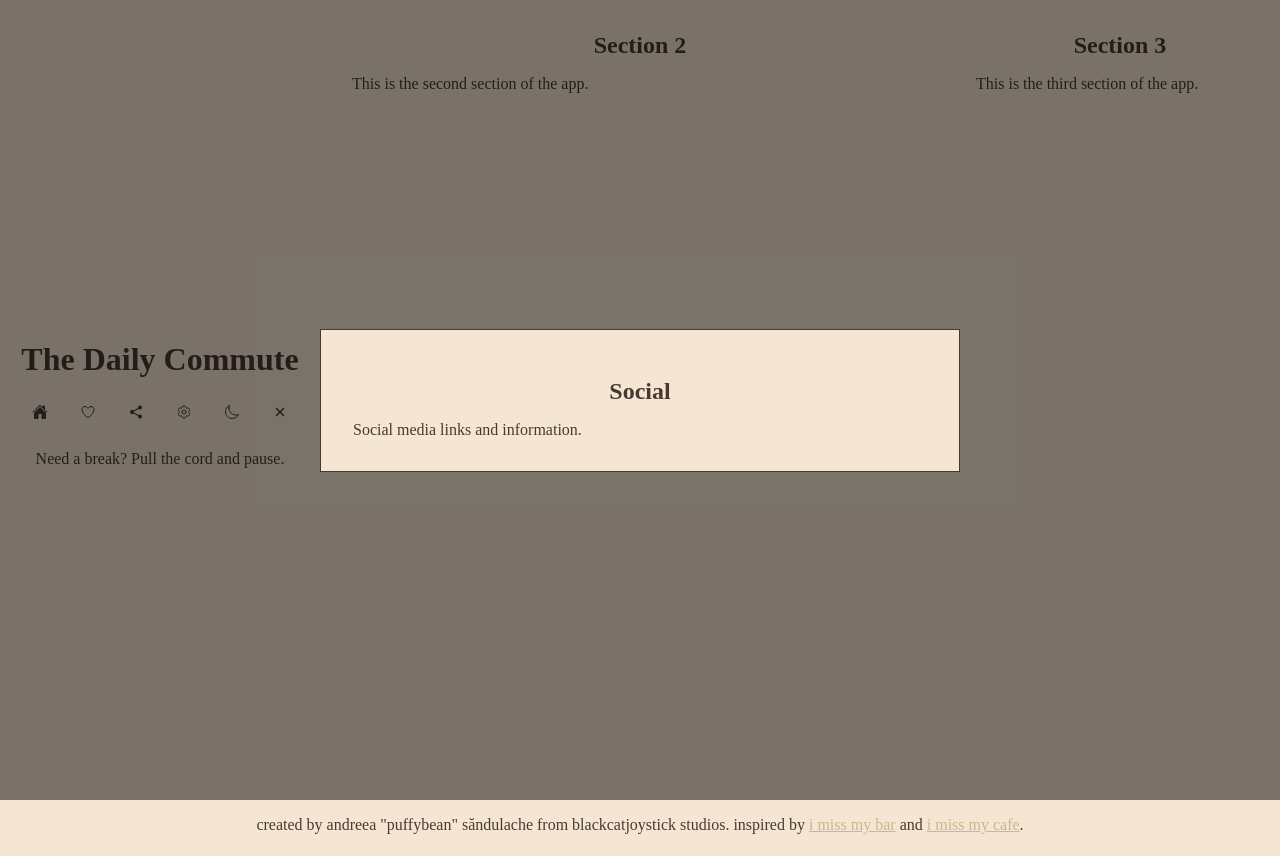
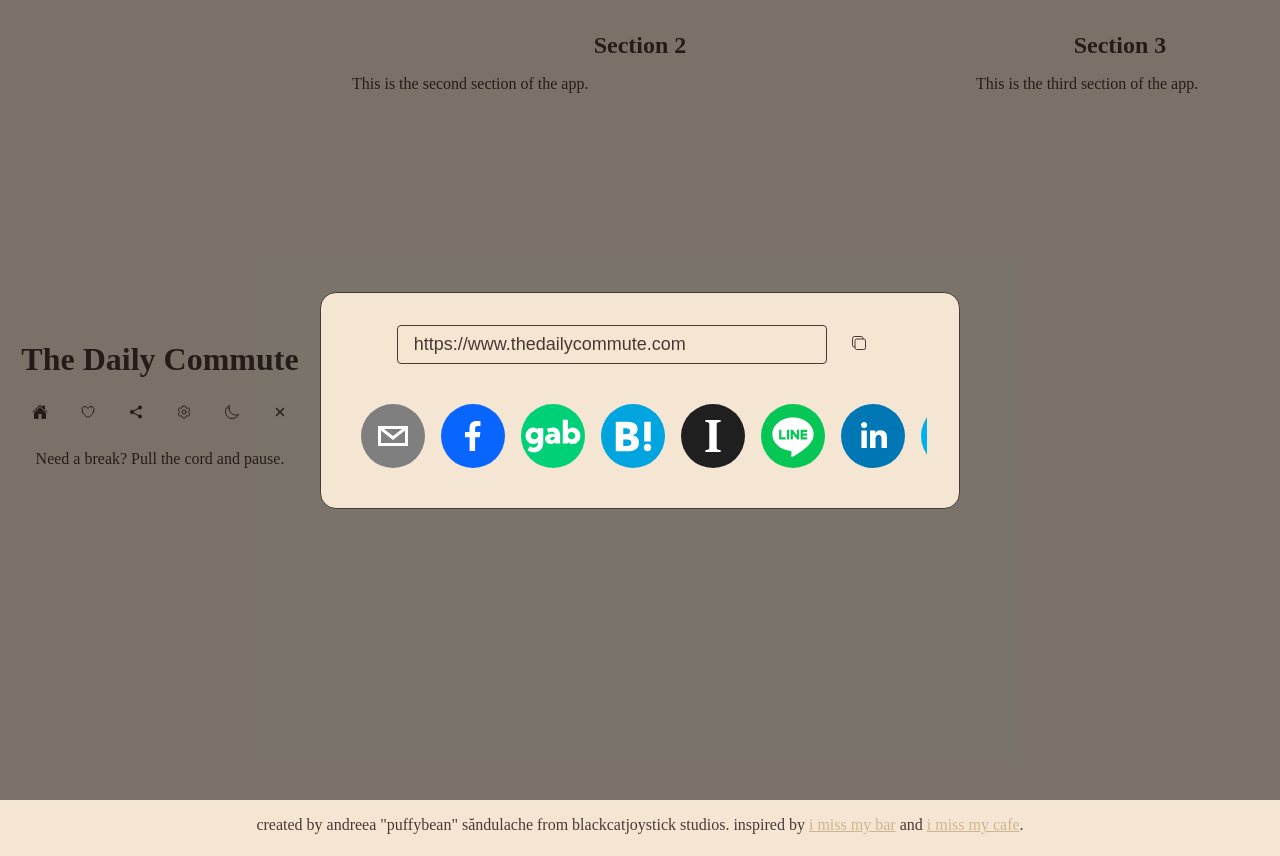
Before and after one commit to SAndreeaM/the-daily-commute, a React (Vite) app: page / in a window 1280 px wide. Both pictures are taken after a click on the button 136 px from the left and 413 px from the top of the page. Built offline with nearby package versions, Linux system fonts and the light colour scheme.

Commit message:
Import react-share, add share-popup content

```diff
--- a/package.json
+++ b/package.json
@@ -13,6 +13,7 @@
     "react": "^18.3.1",
     "react-dom": "^18.3.1",
     "react-icons": "^5.3.0",
+    "react-share": "^5.1.1",
     "reactjs-popup": "^2.0.6",
     "use-local-storage": "^3.0.0"
   },
--- a/src/App.css
+++ b/src/App.css
@@ -30,8 +30,10 @@ h1, h2, h3 {
   padding: 2rem;
 
   border: solid 1px var(--text-colour);
+  border-radius: 1rem;
   color: var(--text-colour);
 }
+
 .popup-arrow {
   color: rgb(255, 255, 255);
 }
@@ -127,6 +129,63 @@ h1, h2, h3 {
   color: var(--text-colour);
 }
 
+.link-copy-container {
+  width: 100%;
+
+  display: flex;
+  flex-flow: row nowrap;
+  justify-content: center;
+  align-items: center;
+}
+
+.link-copy-container input {
+  width: 75%;
+  padding: 8px 16px;
+  margin-right: 8px;
+
+  font-size: large;
+  font-weight: semi-bold;
+
+  background-color: var(--background-colour);
+  color: var(--text-colour);
+  border: solid 1px var(--text-colour);
+  border-radius: 4px;
+  outline: none;
+}
+
+.share-buttons-container {
+  width: 100%;
+  overflow-x: scroll;
+  padding: 8px;
+
+  display: flex;
+  flex-flow: row nowrap;
+  justify-content: flex-start;
+  align-items: center;
+  gap: 16px;
+}
+
+.share-buttons-container button svg {
+  height: 4rem;
+  width: 4rem;
+}
+
+.link-copy-container button {
+  padding: 8px 16px;
+
+  background-color: transparent;
+  border: none;
+  outline: none;
+
+  cursor: pointer;
+}
+
+.link-copy-container > button svg {
+  height: 1rem;
+  width: 1rem;
+  color: var(--text-colour);
+}
+
 .home-content {
   width: 100%;
   height: 95vh;
@@ -135,6 +194,18 @@ h1, h2, h3 {
   display: flex;
   flex-flow: column nowrap;
   justify-content: center;
+}
+
+.share-popup-container {
+  height: 100%;
+  width: 100%;
+  overflow: hidden;
+
+  display: flex;
+  flex-flow: column nowrap;
+  justify-content: space-evenly;
+  gap: 2rem;
+  align-items: center;
 }
 
 /* SECTION 2 */
@@ -164,6 +235,9 @@ footer {
 /* RESPONSIVENESS */
 @media (max-width: 1200px) {
   .popup-content {
+    width: 75vw;
+  }
+  .share-popup-content {
     width: 75vw;
   }
   .section-container {
--- a/src/Section1.tsx
+++ b/src/Section1.tsx
@@ -2,6 +2,7 @@ import { useState } from 'react';
 import Popup from 'reactjs-popup';
 
 import Menu from './Menu.tsx';
+import SharePopup from './SharePopup.tsx';
 
 import './App.css';
 //import 'reactjs-popup/dist/index.css';
@@ -16,7 +17,7 @@ function Section1(props: Props) {
   type MenuOption = "home" | "credits" | "social" | "settings"; // Define the menu options
   const [menuPage, setMenuPage] = useState<MenuOption>("home"); // Initialise the menuPage state
   const [menuState, setMenuState] = useState<boolean>(true); // Initialise the menuState state
-  const [socialPopup, setSocialPopup] = useState<boolean>(false); // Initialise the socialPopup state
+  const [sharePopup, setSharePopup] = useState<boolean>(false); // Initialise the sharePopup state
 
   // Handle menu clicks
   const handleMenuClick = (id: string, toggleMenu?: boolean, lightMode?: boolean) => {
@@ -27,7 +28,7 @@ function Section1(props: Props) {
     }
 
     if(id === "social") {
-      setSocialPopup(true); // Open the popup
+      setSharePopup(true); // Open the popup
       return;
     }
 
@@ -53,7 +54,7 @@ function Section1(props: Props) {
               menuState={menuState}
               lightMode={props.lightMode}
               menuPage={menuPage}
-              socialPopup={socialPopup} // Pass socialPopup state
+              socialPopup={sharePopup} // Pass sharePopup state
             />
             <p>{props.quip}</p>
           </div>
@@ -89,7 +90,7 @@ function Section1(props: Props) {
           menuState={menuState}
           lightMode={props.lightMode}
           menuPage={menuPage}
-          socialPopup={socialPopup} // Pass socialPopup state
+          socialPopup={sharePopup} // Pass sharePopup state
         />
       )}
 
@@ -100,13 +101,8 @@ function Section1(props: Props) {
         </div>
       )}
 
-      {/* Render the social popup */}
-      <Popup open={socialPopup} onClose={() => setSocialPopup(false)}>
-        <div>
-          <h2>Social</h2>
-          <p>Social media links and information.</p>
-        </div>
-      </Popup>
+      {/* Render the share popup */}
+      <SharePopup open={sharePopup} onClose={() => setSharePopup(false)} />
     </div>
   );
 }
--- /dev/null
+++ b/src/SharePopup.tsx
@@ -0,0 +1,106 @@
+import { FC } from 'react';
+import Popup from 'reactjs-popup';
+
+import {
+    IoCopyOutline,
+} from "react-icons/io5";
+import {
+  EmailShareButton,
+  FacebookShareButton,
+  GabShareButton,
+  HatenaShareButton,
+  InstapaperShareButton,
+  LineShareButton,
+  LinkedinShareButton,
+  LivejournalShareButton,
+  MailruShareButton,
+  OKShareButton,
+  PinterestShareButton,
+  PocketShareButton,
+  RedditShareButton,
+  TelegramShareButton,
+  TumblrShareButton,
+  TwitterShareButton,
+  ViberShareButton,
+  VKShareButton,
+  WhatsappShareButton,
+  WorkplaceShareButton,
+  EmailIcon,
+  FacebookIcon,
+  GabIcon,
+  HatenaIcon,
+  InstapaperIcon,
+  LineIcon,
+  LinkedinIcon,
+  LivejournalIcon,
+  MailruIcon,
+  OKIcon,
+  PinterestIcon,
+  PocketIcon,
+  RedditIcon,
+  TelegramIcon,
+  TumblrIcon,
+  TwitterIcon,
+  ViberIcon,
+  VKIcon,
+  WhatsappIcon,
+  WorkplaceIcon,
+} from 'react-share';
+
+interface Props {
+  open: boolean;
+  onClose: () => void;
+}
+
+const SharePopup: FC<Props> = ({ open, onClose }) => {
+  const websiteLink = "https://www.thedailycommute.com"; // Define the website link
+
+  // Handle copying the website link
+  const handleCopyLink = () => {
+    navigator.clipboard.writeText(websiteLink);
+  };
+
+  // Define the share buttons
+  const shareButtons = [
+    { Button: EmailShareButton, Icon: EmailIcon },
+    { Button: FacebookShareButton, Icon: FacebookIcon },
+    { Button: GabShareButton, Icon: GabIcon },
+    { Button: HatenaShareButton, Icon: HatenaIcon },
+    { Button: InstapaperShareButton, Icon: InstapaperIcon },
+    { Button: LineShareButton, Icon: LineIcon },
+    { Button: LinkedinShareButton, Icon: LinkedinIcon },
+    { Button: LivejournalShareButton, Icon: LivejournalIcon },
+    { Button: MailruShareButton, Icon: MailruIcon },
+    { Button: OKShareButton, Icon: OKIcon },
+    { Button: PinterestShareButton, Icon: PinterestIcon, media: "https://www.thedailycommute.com/path-to-image.jpg" },
+    { Button: PocketShareButton, Icon: PocketIcon },
+    { Button: RedditShareButton, Icon: RedditIcon },
+    { Button: TelegramShareButton, Icon: TelegramIcon },
+    { Button: TumblrShareButton, Icon: TumblrIcon },
+    { Button: TwitterShareButton, Icon: TwitterIcon },
+    { Button: ViberShareButton, Icon: ViberIcon },
+    { Button: VKShareButton, Icon: VKIcon },
+    { Button: WhatsappShareButton, Icon: WhatsappIcon },
+    { Button: WorkplaceShareButton, Icon: WorkplaceIcon },
+  ];
+
+  return (
+    <Popup open={open} onClose={onClose}>
+      <div className='share-popup-container'>
+        <div className='link-copy-container'>
+          <input type='text' value={websiteLink} readOnly />
+          <button onClick={handleCopyLink}><IoCopyOutline /></button>
+        </div>
+        <div className='share-buttons-container'>
+          {shareButtons.map(({ Button, Icon, media }, index) => (
+            <Button key={index} url={websiteLink} {...(media && { media })}>
+              <Icon size={48} round />
+            </Button>
+          ))}
+        </div>
+      </div>
+    </Popup>
+  );
+};
+
+export default SharePopup;
```
Also changed, not shown: 1 other file (tests, documents, lock files or other folders).
